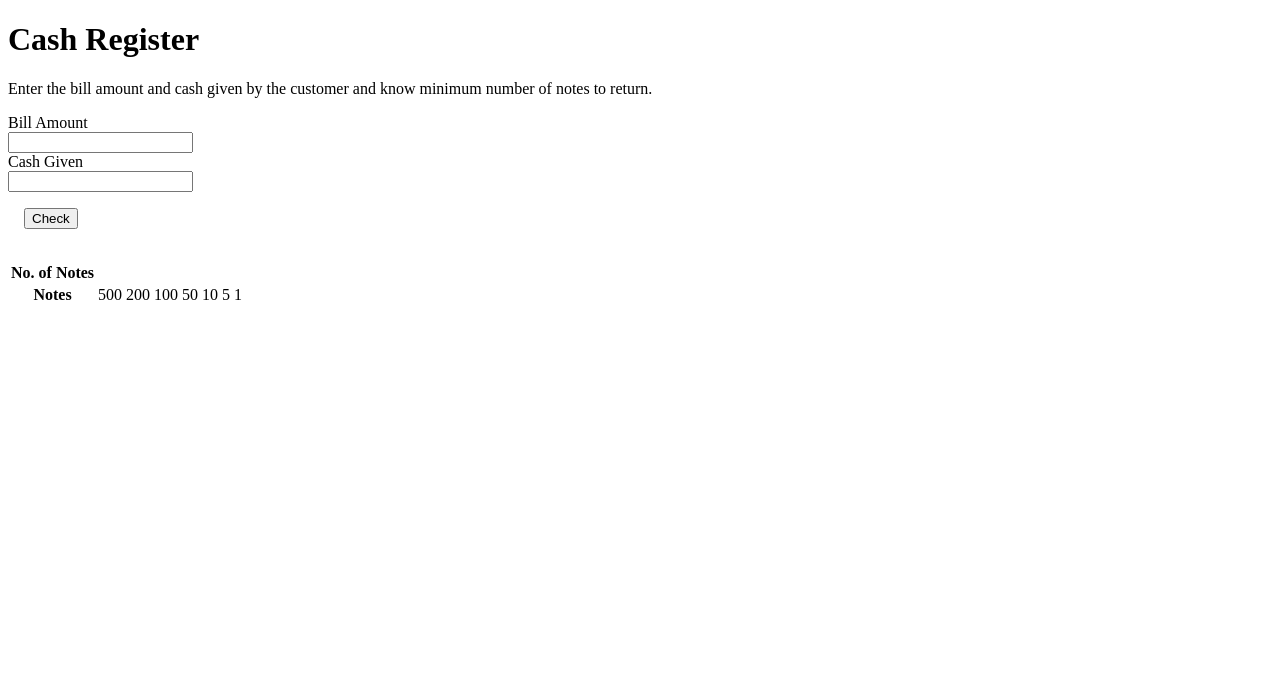
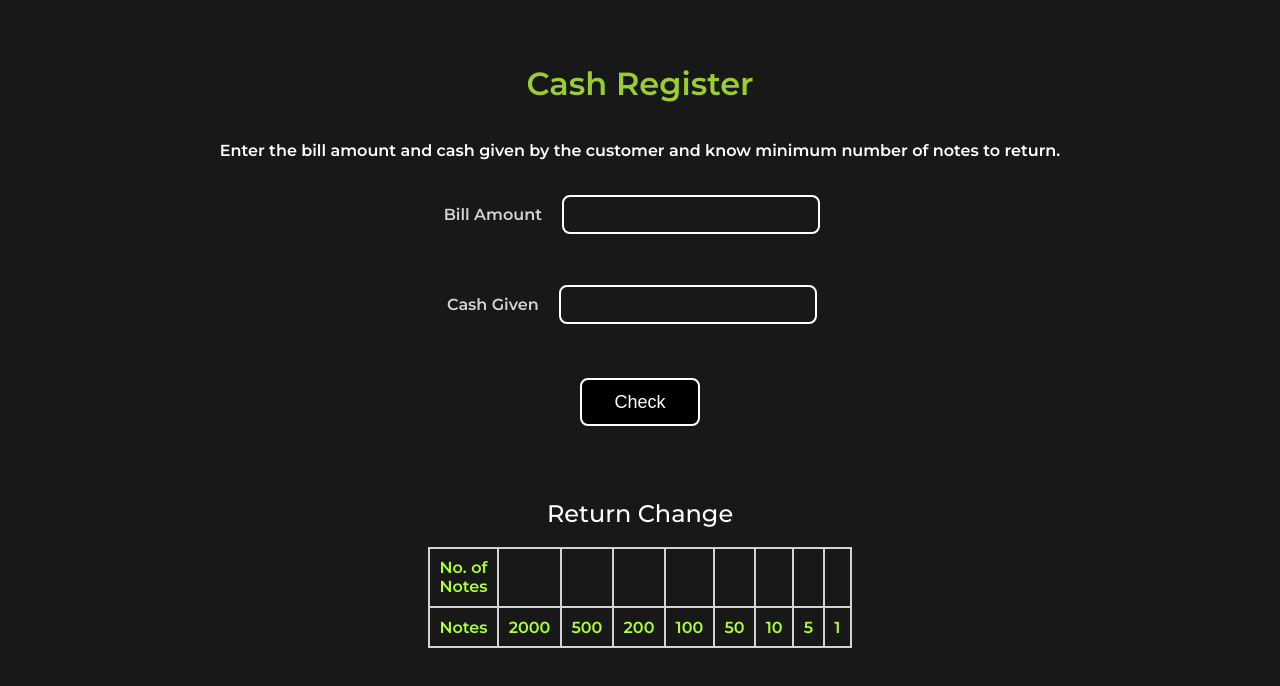
Before and after one commit to Parikshitdeore/Cash-register, a plain HTML site: page index.html in a window 1280 px wide. Drawn offline with Linux system fonts and the light colour scheme.

Commit message:
modified js css

```diff
--- a/index.html
+++ b/index.html
@@ -10,26 +10,41 @@
 <body>
     <main class="container">
     <h1>Cash Register</h1>
+    <br>
+    <br>
     <p>Enter the bill amount and cash given by the customer and know minimum number of notes to return.</p>
+    <br>
     <label for="bill-amount">Bill Amount</label>
     <input class="input" type="number" id="bill-amount">
+    <br>
+    <br>
     <label for="cash-given">Cash Given</label>
     <input class="input" type="number" id="cash-given">
+    <br>
+    <br><br>
     <button id="check-button">Check</button>
     <p id="error-message"></p>
-    <table>
+    <br>
+    <br>
+    <br>
+    <label class="change-table-caption" for="change-table">Return Change</label>
+    <br><br>
+    <table class="change-table">
         <tr>
-            <th>No. of Notes</th>
-            <td class="column"></td>
-            <td class="column"></td>
-            <td class="column"></td>
-            <td class="column"></td>
-            <td class="column"></td>
-            <td class="column"></td>
+            <th id =>No. of Notes</th>
+            <td class="no-of-notes"></td>
+            <td class="no-of-notes"></td>
+            <td class="no-of-notes"></td>
+            <td class="no-of-notes"></td>
+            <td class="no-of-notes"></td>
+            <td class="no-of-notes"></td>
+            <td class="no-of-notes"></td>
+            <td class="no-of-notes"></td>
         </tr>
 
         <tr>
             <th>Notes</th>
+            <td>2000</td>
             <td>500</td>
             <td>200</td>
             <td>100</td>
@@ -42,9 +57,8 @@
     </table>
 
 
-
     </main>
 
 </body>
-<script src="./index.js"></script>
+<script src="/index.js"></script>
 </html>
--- a/index.js
+++ b/index.js
@@ -1,29 +1,31 @@
-var billAmount = document.querySelector("#bill-amount")
-var cashGiven = document.querySelector("#cash-given")
+var billAmount = document.querySelector("#bill-amount")//
+var cashGiven = document.querySelector("#cash-given")// 1988%500
 var checkButton = document.querySelector("#check-button")
-var message=document.querySelector("#error-message")
+var message = document.querySelector("#error-message")
+var noOfNotesInTable = document.querySelectorAll(".no-of-notes")
+var notesAvailable=[2000,500,200,100,50,10,5,1];
+
 checkButton.addEventListener("click", function validateBillAndCash(){
+hideMessage()
 if(billAmount.value > 0){
-
+    if(cashGiven.value > billAmount.value){
+var changeToReturn = cashGiven.value - billAmount.value;
+calculateNotes(changeToReturn)
+    }
+    else{
+        showMessage("⚠️ The cash given is less than the bill amount")}
 }
 else{
-
-    showMessage("Invalid bill Amount")
+    showMessage("⚠️ Invalid bill Amount")
 }
 })
-
-
-
-
-
-
-
-
-
-
-
-
-
+function calculateNotes(changeToReturn){
+    for (let i = 0; i < notesAvailable.length; i++) {
+        var noOfNotes = changeToReturn/notesAvailable[i];
+       changeToReturn =changeToReturn % notesAvailable[i];
+       noOfNotesInTable[i].innerText = Math.trunc(noOfNotes);
+   }
+}
 
 
 function hideMessage() {
--- a/styles.css
+++ b/styles.css
@@ -1,14 +1,117 @@
-blody{
-text-align: center;
-display: block;
-padding: 1rem;
+@import url("https://fonts.googleapis.com/css2?family=Montserrat:wght@400;500;600&display=swap");
+
+* {
+background-color:#181818;
+color: lightgrey;
+  padding: 0;
+  margin: 0;
+  box-sizing: border-box;
 }
-input
-{
-    display: block;
+h1{
+    color: yellowgreen;
 }
-.column{
+p{
+    color: white;
 }
-button{
-    margin: 1rem;
+a {
+  text-decoration: none;
 }
+
+:root {
+  --primary-color: white    ;
+}
+br{
+    padding: 2rem;
+}
+
+body {
+  font-family: "Montserrat", sans-serif;
+  min-width: 100vw;
+}
+
+/* Container */
+.container {
+  margin: 4rem auto 7rem;
+  text-align: center;
+  font-weight: 700;
+}
+
+.heading {
+  color: lightcyan;
+}
+
+.description {
+  font-size: larger;
+  margin: 1rem;
+}
+
+.input-label {
+  display: block;
+  font-size: large;
+  font-weight: 600;
+}
+
+.input {
+    color: greenyellow;
+  font-size: 14px;
+  outline: #fff;
+  padding: 0.6rem 1rem;
+  margin: 1rem;
+  border: 2px solid var(--primary-color);
+  border-radius: 0.5rem;
+  width: 100%;
+  max-width: 258px;
+}
+
+#check-button {
+  background: var(--primary-color);
+  border: none;
+  color: white;
+  background-color: black;
+  padding: 0.7rem 2rem;
+  border-radius: 0.5rem;
+  font-size: large;
+  cursor: pointer;
+  border: 2px solid white;
+  margin: auto;
+  display: block;
+}
+
+#error-message {
+  display: block;
+  font-weight: 700;
+  font-size: larger;
+  margin: 1rem 0 0;
+  color: red;
+}
+
+/* Table */
+.change-table {
+  width: 20%;
+  text-align: justify;
+  border-collapse: collapse;
+  margin: auto;
+  padding: 2rem;
+}
+
+.change-table-caption {
+  margin: 1rem auto;
+  color: white;
+  font-size: x-large;
+  font-weight: 500;
+}
+
+th,
+td {
+    color: greenyellow;
+  border: 2px solid lightgray;
+  width: 0%;
+  border-collapse: collapse;
+  padding: 0.6rem;
+}
+
+/* footer */
+
+footer {
+  text-align: center;
+}
```
